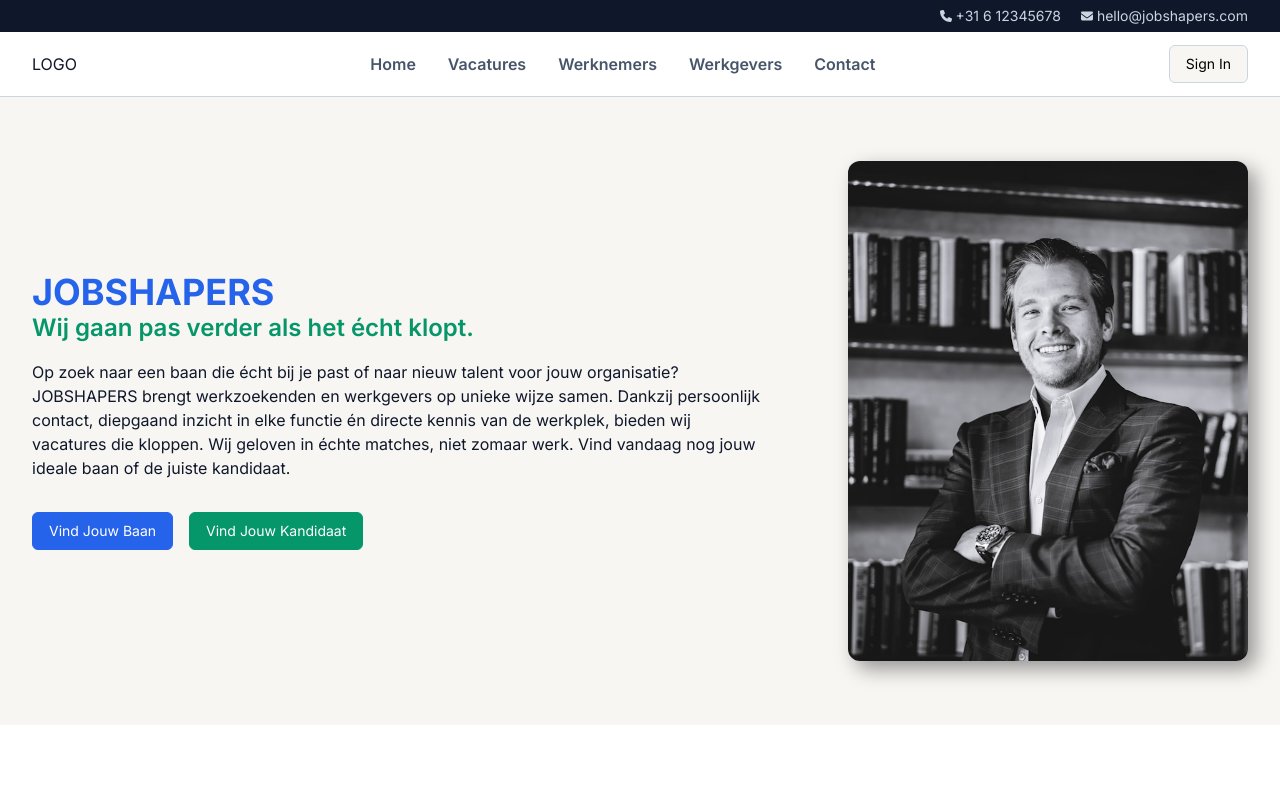
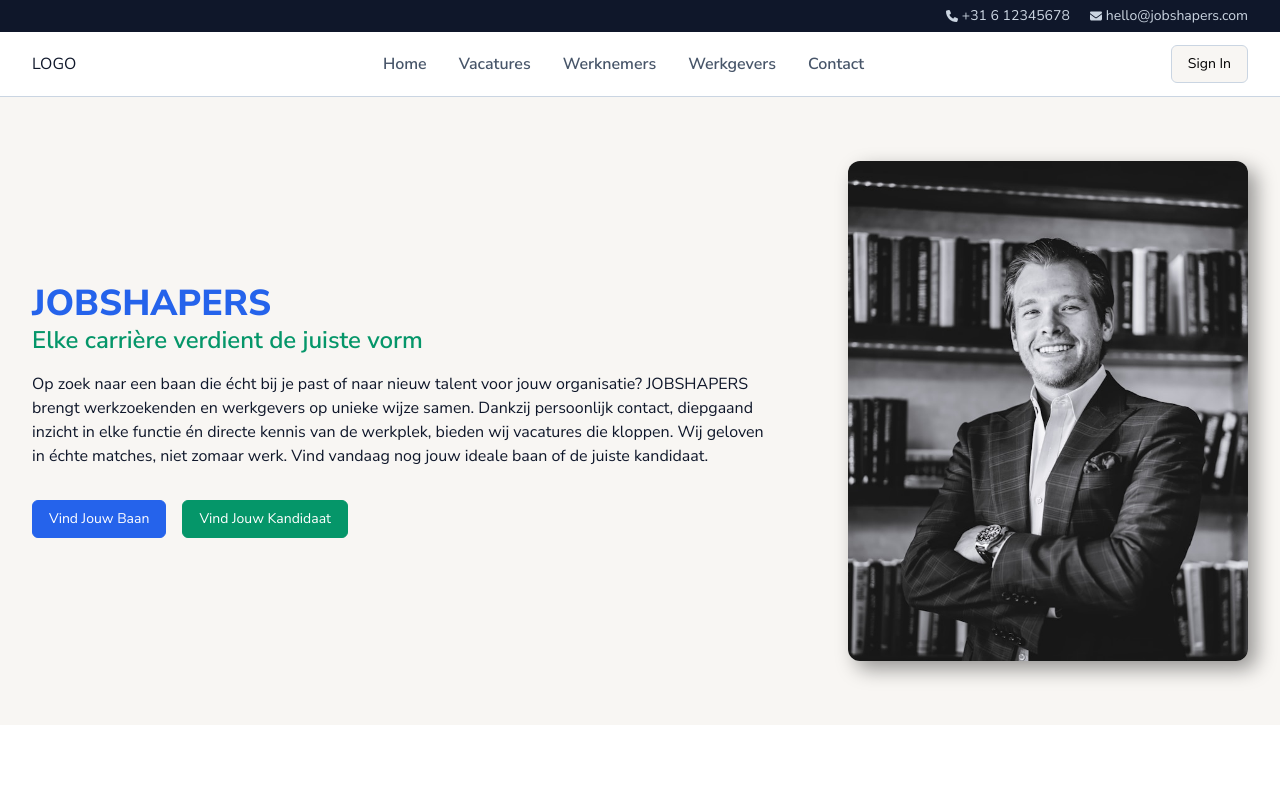
Before and after one commit to EdwinSch/jobshapers, a Next.js app: page / in a window 1280 px wide. Shown: the top 800 px of the page. Built offline with nearby package versions, Linux system fonts and the light colour scheme; no server answers.

Commit message:
some chores

```diff
--- a/app/layout.jsx
+++ b/app/layout.jsx
@@ -1,4 +1,5 @@
 import { Inter } from "next/font/google";
+import { Nunito_Sans } from "next/font/google";
 import "@/styles/globals.css";
 import Header from "@/components/Header";
 import Footer from "@/components/Footer";
@@ -7,18 +8,20 @@ import "react-toastify/dist/ReactToastify.css";
 import AuthWrapper from "@/components/AuthWrapper";
 
 const inter = Inter({ subsets: ["latin"] });
+const nunito = Nunito_Sans({ subsets: ["latin"] });
 
 export const metadata = {
   title: "Jobshapers",
-  description: "Wij gaan pas verder als het écht klopt.",
-  keywords: "jobshapers, jobs",
+  description: "Elke carrière verdient de juiste vorm",
+  keywords:
+    "werving en selectie, recruitment bureau, vacaturebureau, vacatures, banen, werk vinden, nieuwe baan, vaste baan, juiste match, werk dat bij je past, persoonlijke begeleiding werk, loopbaanbegeleiding, carrière advies, sollicitatie begeleiding, jobcoach, personeel vinden, personeel gezocht, medewerkers werven, personeel bemiddelen, recruitment specialist, intermediair werk, banenbank, werken in [jouw regio/stad] (bijv. werken in Limburg / werken in Brabant), zzp opdrachten, interim opdrachten, freelance opdrachten, HR vacatures, sales vacatures, commercieel medewerker, accountmanager vacatures, infra vacatures, civiele techniek vacatures, bouwinfra banen",
 };
 
 export default function RootLayout({ children }) {
   return (
     <AuthWrapper>
       <html lang="en">
-        <body className={`${inter.className} bg-white`}>
+        <body className={`${nunito.className} bg-white`}>
           <ToastContainer position="top-center" autoClose={2000} />
           <Header />
           {children}
--- a/app/vacatures/[id]/page.jsx
+++ b/app/vacatures/[id]/page.jsx
@@ -8,7 +8,7 @@ const JobDetailPage = async ({ params }) => {
   const { id } = await params;
   const jobDetails = await getSingleJob(id);
 
-  console.log(jobDetails);
+  // console.log(jobDetails);
 
   return (
     <>
--- a/app/vacatures/page.jsx
+++ b/app/vacatures/page.jsx
@@ -1,4 +1,3 @@
-// import jobs from "@/data/jobsCollection.json";
 import getAllJobs from "../actions/getAllJobs";
 import JobListItem from "@/components/JobListItem";
 import { FaMagnifyingGlass } from "react-icons/fa6";
@@ -35,10 +34,10 @@ const JobsPage = async () => {
           {/* filter container */}
           <div className="flex md:flex-row flex-wrap items-center md:items-center gap-3">
             <p className="text-jsText text-sm">Filter per categorie:</p>
-            <ActionButton label={"processindustrie"} className="text-sm" />
+            {/* <ActionButton label={"processindustrie"} className="text-sm" />
             <ActionButton label={"junior"} className="text-sm" />
             <ActionButton label={"medior"} className="text-sm" />
-            <ActionButton label={"senior"} className="text-sm" />
+            <ActionButton label={"senior"} className="text-sm" /> */}
           </div>
         </div>
       </div>
--- a/components/Hero.jsx
+++ b/components/Hero.jsx
@@ -6,11 +6,11 @@ const Hero = () => {
   return (
     <section className="py-8 sm:py-12 lg:py-16 flex flex-col lg:flex-row items-center gap-10 sm:gap-14 lg:gap-20">
       <article>
-        <h1 className="text-3xl sm:text-4xl font-bold text-jsBlue uppercase">
+        <h1 className="text-3xl sm:text-4xl font-extrabold text-jsBlue uppercase">
           jobshapers
         </h1>
         <h2 className="text-xl sm:text-2xl font-semibold text-jsGreen">
-          Wij gaan pas verder als het écht klopt.
+          Elke carrière verdient de juiste vorm
         </h2>
         <p className="text-jsMidnight text-base mt-4">
           Op zoek naar een baan die écht bij je past of naar nieuw talent voor
--- a/components/MobileMenu.jsx
+++ b/components/MobileMenu.jsx
@@ -6,8 +6,11 @@ import {
   FaBuilding,
   FaPhone,
 } from "react-icons/fa6";
+import { useAuth } from "@/context/authContext";
 
 const MobileMenu = ({ isMobileMenuOpen, setIsMobileMenuOpen }) => {
+  const { isAuthenticated, setIsAuthenticated } = useAuth();
+
   return (
     <div
       className={`${
@@ -56,20 +59,29 @@ const MobileMenu = ({ isMobileMenuOpen, setIsMobileMenuOpen }) => {
 
       <hr className="my-6 border border-jsText" />
 
-      <div className="flex gap-4">
+      <ul className="flex gap-4">
+        {!isAuthenticated && (
+          <li onClick={() => setIsMobileMenuOpen(!isMobileMenuOpen)}>
             <LinkButton
               variant="primary"
               href="/login"
               label="sign-in"
               className="w-24 text-center"
             />
+          </li>
+        )}
+
+        {isAuthenticated && (
+          <li onClick={() => setIsMobileMenuOpen(!isMobileMenuOpen)}>
             <LinkButton
               variant="secondary"
               href="/createjob"
               label="add job"
               className="w-24 text-center"
             />
-      </div>
+          </li>
+        )}
+      </ul>
     </div>
   );
 };
```
Lines whose indentation alone changed are shown as unchanged.
